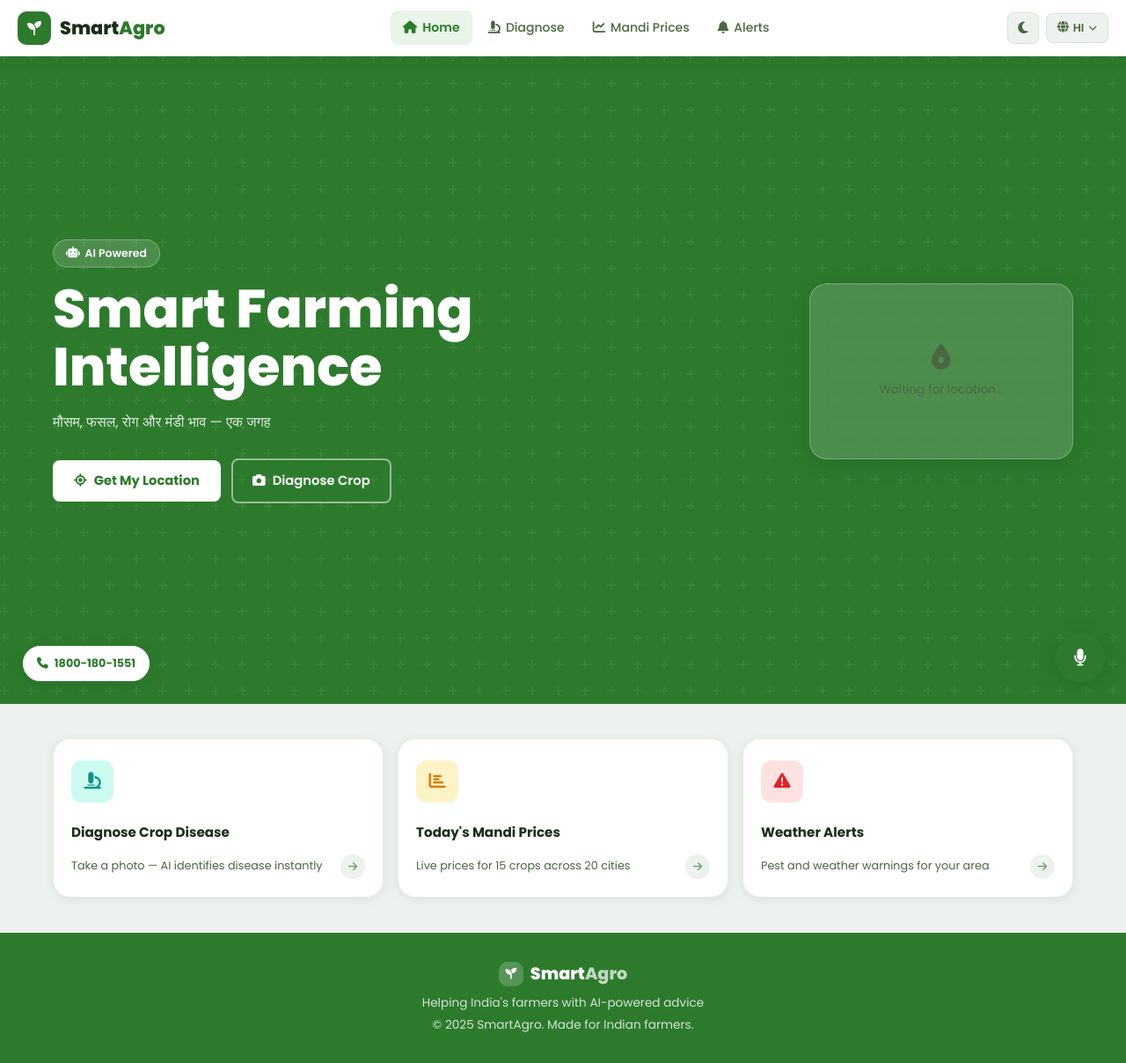
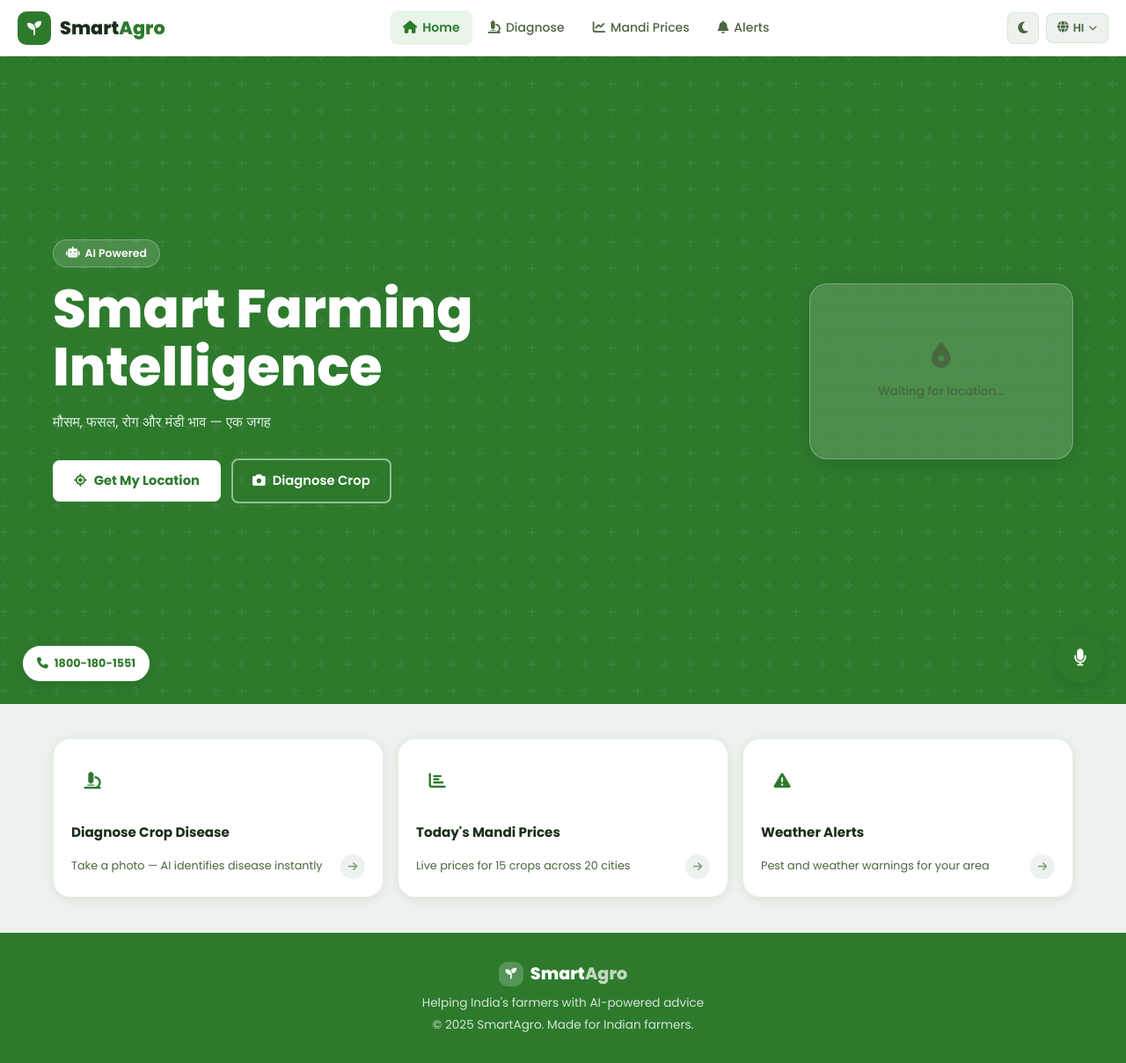
Before and after one commit to puspendugorai-coder/SmartAgro, a Flask app: page / in a window 1280 px wide. Shown: the whole page at 88% size. Run offline with Flask 3, Linux system fonts and the light colour scheme.

Commit message:
Update index.html

```diff
--- a/templates/index.html
+++ b/templates/index.html
@@ -2,38 +2,47 @@
 <html lang="en">
 <head>
   <meta charset="UTF-8"/>
-  <meta name="viewport" content="width=device-width, initial-scale=1.0"/>
+  <meta name="viewport" content="width=device-width, initial-scale=1.0, maximum-scale=1.0, user-scalable=no"/>
   <title>SmartAgro – Smart Farming</title>
   <link rel="stylesheet" href="/static/css/main.css"/>
   <link rel="stylesheet" href="/static/css/dashboard.css"/>
-  <link href="https://fonts.googleapis.com/css2?family=Poppins:wght@400;500;600;700;800&display=swap" rel="stylesheet"/>
+  <link href="https://fonts.googleapis.com/css2?family=Poppins:wght@400;500;600;700;800&family=Noto+Sans+Devanagari:wght@400;500;600;700&display=swap" rel="stylesheet"/>
   <link rel="stylesheet" href="https://cdnjs.cloudflare.com/ajax/libs/font-awesome/6.5.0/css/all.min.css"/>
   <script src="https://cdn.jsdelivr.net/npm/chart.js"></script>
 </head>
 <body>
+
 <nav class="navbar" id="navbar">
   <div class="nav-brand">
     <div class="brand-icon"><i class="fas fa-seedling"></i></div>
     <span class="brand-text">Smart<span class="brand-accent">Agro</span></span>
   </div>
+
   <div class="nav-links" id="navLinks">
     <a href="/" class="nav-item active"><i class="fas fa-home"></i><span>Home</span></a>
     <a href="/diagnose" class="nav-item"><i class="fas fa-microscope"></i><span>Diagnose</span></a>
     <a href="/market" class="nav-item"><i class="fas fa-chart-line"></i><span>Mandi Prices</span></a>
     <a href="/alerts" class="nav-item"><i class="fas fa-bell"></i><span>Alerts</span><span class="alert-badge" id="alertBadge" style="display:none">0</span></a>
   </div>
+
   <div class="nav-actions">
-    <button class="theme-toggle" id="themeToggle"><i class="fas fa-moon" id="themeIcon"></i></button>
+    <button class="theme-toggle" id="themeToggle" aria-label="Toggle Theme">
+      <i class="fas fa-moon" id="themeIcon"></i>
+    </button>
+
     <div class="lang-selector" id="langSelector">
       <button class="lang-btn" id="langBtn">
         <i class="fas fa-globe"></i><span id="currentLang">HI</span><i class="fas fa-chevron-down"></i>
       </button>
       <div class="lang-dropdown" id="langDropdown">
-        <div class="lang-search"><input type="text" placeholder="Search..." id="langSearch"/></div>
+        <div class="lang-search"><input type="text" placeholder="Search language..." id="langSearch"/></div>
         <div class="lang-list" id="langList"></div>
       </div>
     </div>
-    <button class="hamburger" id="hamburger"><span></span><span></span><span></span></button>
+
+    <button class="hamburger" id="hamburger" aria-label="Toggle Menu">
+      <span></span><span></span><span></span>
+    </button>
   </div>
 </nav>
 
@@ -51,11 +60,12 @@
       </a>
     </div>
   </div>
+
   <div class="hero-visual">
     <div class="weather-card-hero" id="heroWeatherCard">
       <div class="hwc-loading">
         <i class="fas fa-location-dot fa-pulse"></i>
-        <span style="font-size:0.85rem;margin-top:4px">Waiting for location...</span>
+        <span style="font-size:0.85rem; margin-top:8px; font-weight:500;">Waiting for location...</span>
       </div>
     </div>
   </div>
@@ -64,19 +74,19 @@
 <section class="quick-section">
   <div class="container">
     <div class="quick-grid">
-      <a href="/diagnose" class="quick-card card-diagnose">
+      <a href="/diagnose" class="quick-card">
         <div class="qc-icon"><i class="fas fa-microscope"></i></div>
         <h3>Diagnose Crop Disease</h3>
         <p>Take a photo — AI identifies disease instantly</p>
         <div class="qc-arrow"><i class="fas fa-arrow-right"></i></div>
       </a>
-      <a href="/market" class="quick-card card-market">
+      <a href="/market" class="quick-card">
         <div class="qc-icon"><i class="fas fa-chart-bar"></i></div>
         <h3>Today's Mandi Prices</h3>
         <p>Live prices for 15 crops across 20 cities</p>
         <div class="qc-arrow"><i class="fas fa-arrow-right"></i></div>
       </a>
-      <a href="/alerts" class="quick-card card-alerts">
+      <a href="/alerts" class="quick-card">
         <div class="qc-icon"><i class="fas fa-triangle-exclamation"></i></div>
         <h3>Weather Alerts</h3>
         <p>Pest and weather warnings for your area</p>
@@ -157,20 +167,28 @@
 
 <div class="toast" id="toast"></div>
 
-<a href="tel:18001801551" class="kisan-helpline">
+<a href="tel:18001801551" class="kisan-helpline" title="Call Kisan Helpline">
   <button class="helpline-btn"><i class="fas fa-phone"></i> 1800-180-1551</button>
 </a>
 
-<button class="chat-fab" id="chatFab" onclick="toggleChat()">
+<button class="chat-fab" id="chatFab" onclick="toggleChat()" aria-label="Open Chat Helper">
   <i class="fas fa-microphone"></i>
 </button>
+
 <div class="chat-box" id="chatBox">
   <div class="chat-header">
     <div class="chat-header-icon">🌾</div>
-    <div><div class="chat-header-title">Kisan Helper</div><div class="chat-header-sub">Ask in any language</div></div>
-    <button onclick="toggleChat()" style="margin-left:auto;background:none;border:none;color:rgba(255,255,255,0.7);cursor:pointer;font-size:0.95rem"><i class="fas fa-times"></i></button>
+    <div>
+      <div class="chat-header-title">Kisan Helper</div>
+      <div class="chat-header-sub">Ask in any language</div>
+    </div>
+    <button onclick="toggleChat()" style="margin-left:auto; background:none; border:none; color:rgba(255,255,255,0.7); cursor:pointer; font-size:0.95rem;">
+      <i class="fas fa-times"></i>
+    </button>
   </div>
+
   <div class="chat-messages" id="chatMessages"></div>
+
   <div class="chat-input-row">
     <input type="text" id="chatInput" placeholder="Type or speak..." onkeydown="handleChatKey(event)"/>
     <button class="chat-mic-btn" id="micBtn" onclick="startVoice()"><i class="fas fa-microphone"></i></button>
```
